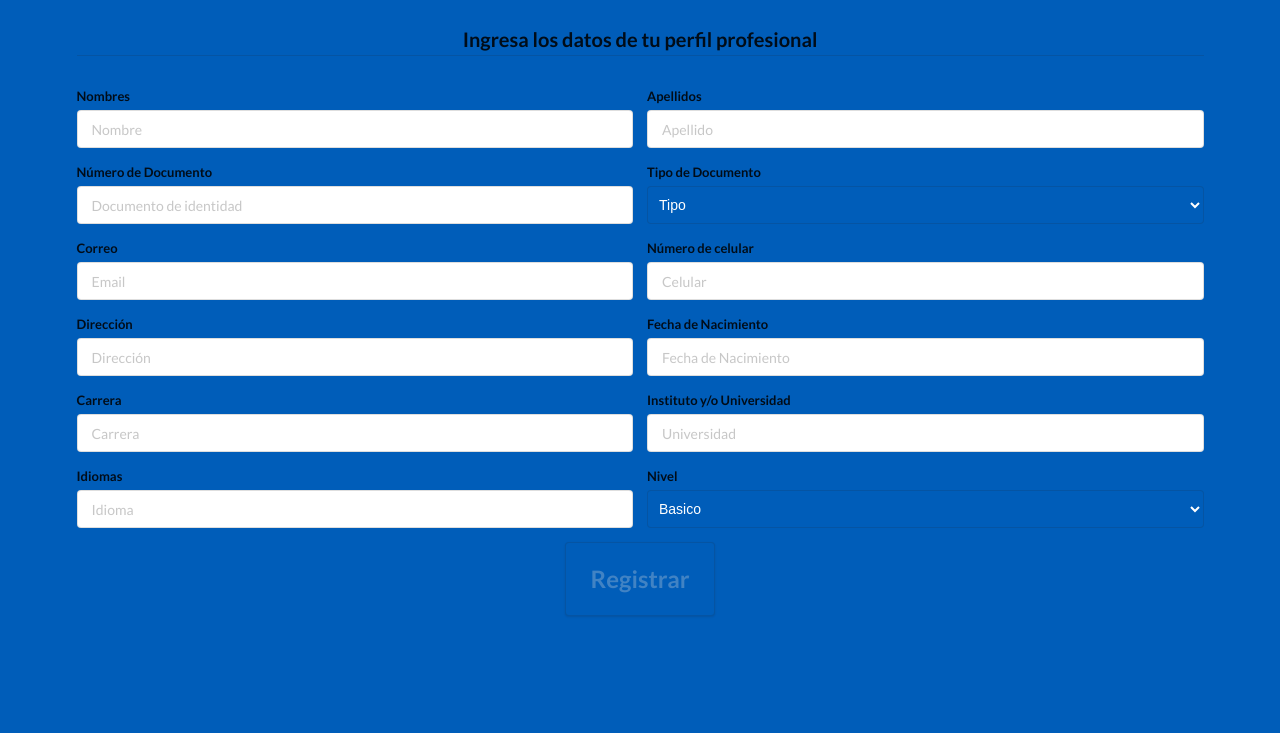
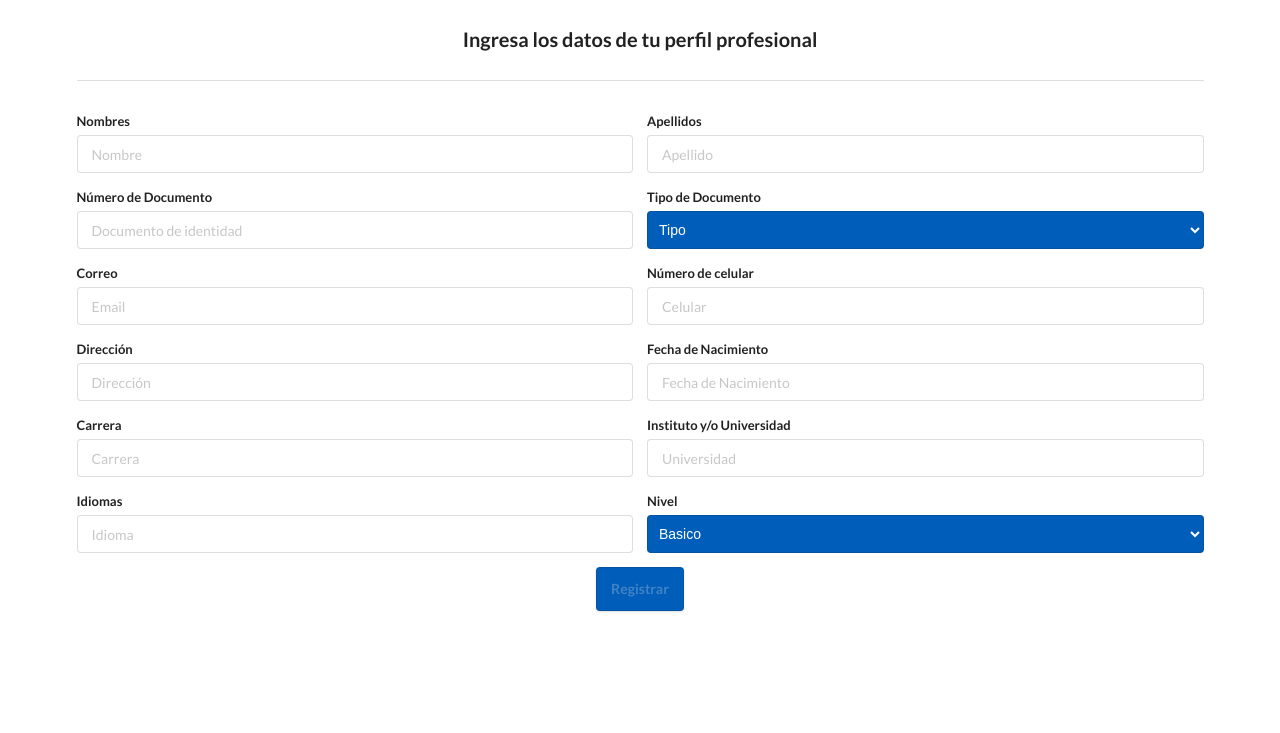
Before and after one commit to marielacp/project-GMD, a plain HTML site: page views/profile.html in a window 1280 px wide. Shown: the part 67-800 px from the top of the page. Drawn offline with nearby package versions, Linux system fonts and the light colour scheme.

Commit message:
add style

```diff
--- a/css/main.css
+++ b/css/main.css
@@ -98,6 +98,12 @@ button.button.fluid a {
     color: var(--white) !important;
 }
 
+.container .header.title-job-exchange,
+.form .title-job-exchange {
+    margin-top: 2rem;
+    padding-bottom: 2rem;
+}
+
 /* view video */
 
 .fa-square {
@@ -163,19 +169,10 @@ button.button.fluid a {
     color: #fff !important;
 }
 
-
 /*prueba css */
 
 body {
     padding: 1em;
-
-
-
- /*  //    source : http://jsfiddle.net/bm0u8snr/1/     ///
-
-  ///     modified by Mr.Bahador     /// */
-  background: #005db9 !important;
-  color: #fff !important;
 }
 
 .ui.secondary.huge.fixed.menu {
--- a/views/profile.html
+++ b/views/profile.html
@@ -33,7 +33,7 @@
   <div class="ui container">
     <div class="row">
       <form class="ui form" id="formulario" method="post">
-        <h4 class="ui dividing header text-center title-form">Ingresa los datos de tu perfil profesional</h4>
+        <h4 class="ui dividing header text-center title-form title-job-exchange">Ingresa los datos de tu perfil profesional</h4>
         <div class="two fields">
           <div class="field">
             <label>Nombres</label>
@@ -105,7 +105,7 @@
         <div class="ui error message"></div>
         <!-- <div class="ui button submit back massive" id="btn-enviar">Registrar</div> -->
         <div class="ui container center aligned">
-            <div class="ui segment button submit massive back" id="btn-enviar">
+            <div class="ui segment button submit back" id="btn-enviar">
               <a href="./step-user.html">
               Registrar
               </a>
```
Also changed, not shown: views/job-exchange.html (+1 -1 lines), views/profile-questions.html (+1 -1 lines). Lines whose indentation alone changed are shown as unchanged.
